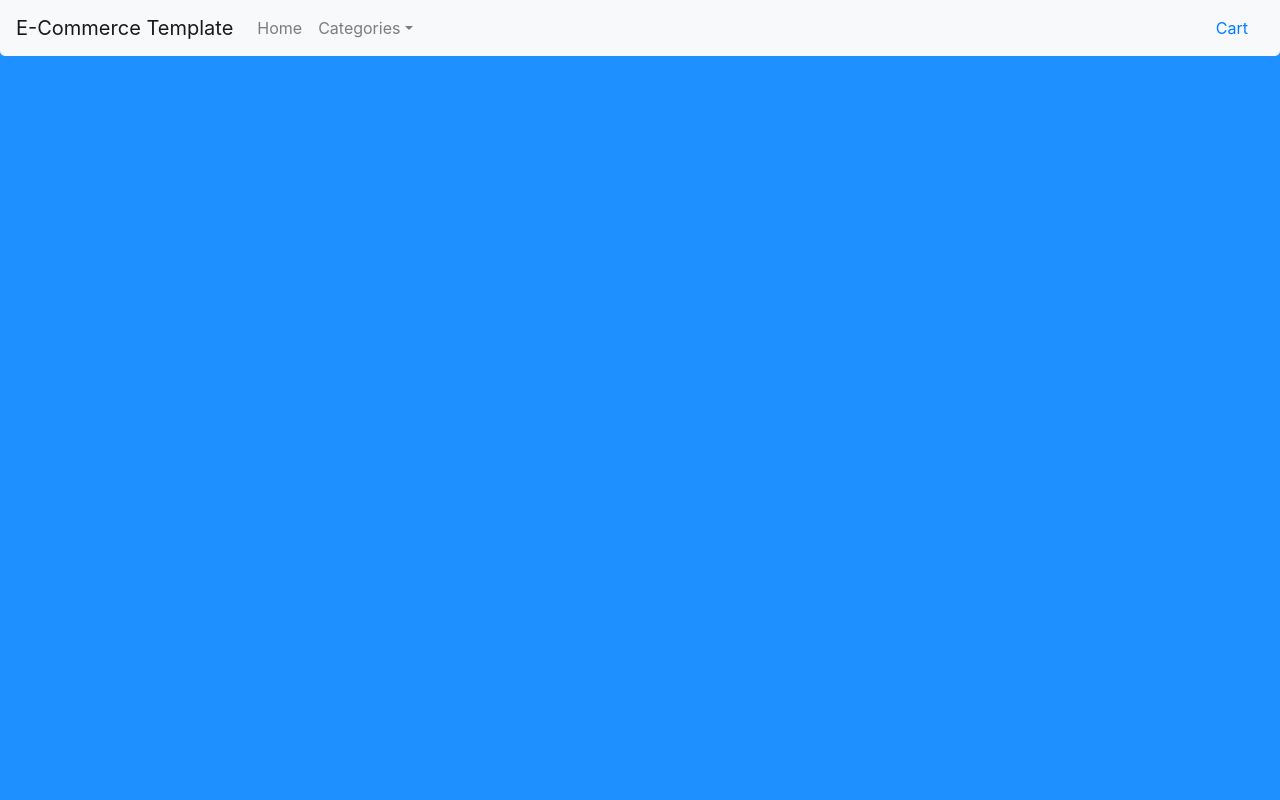
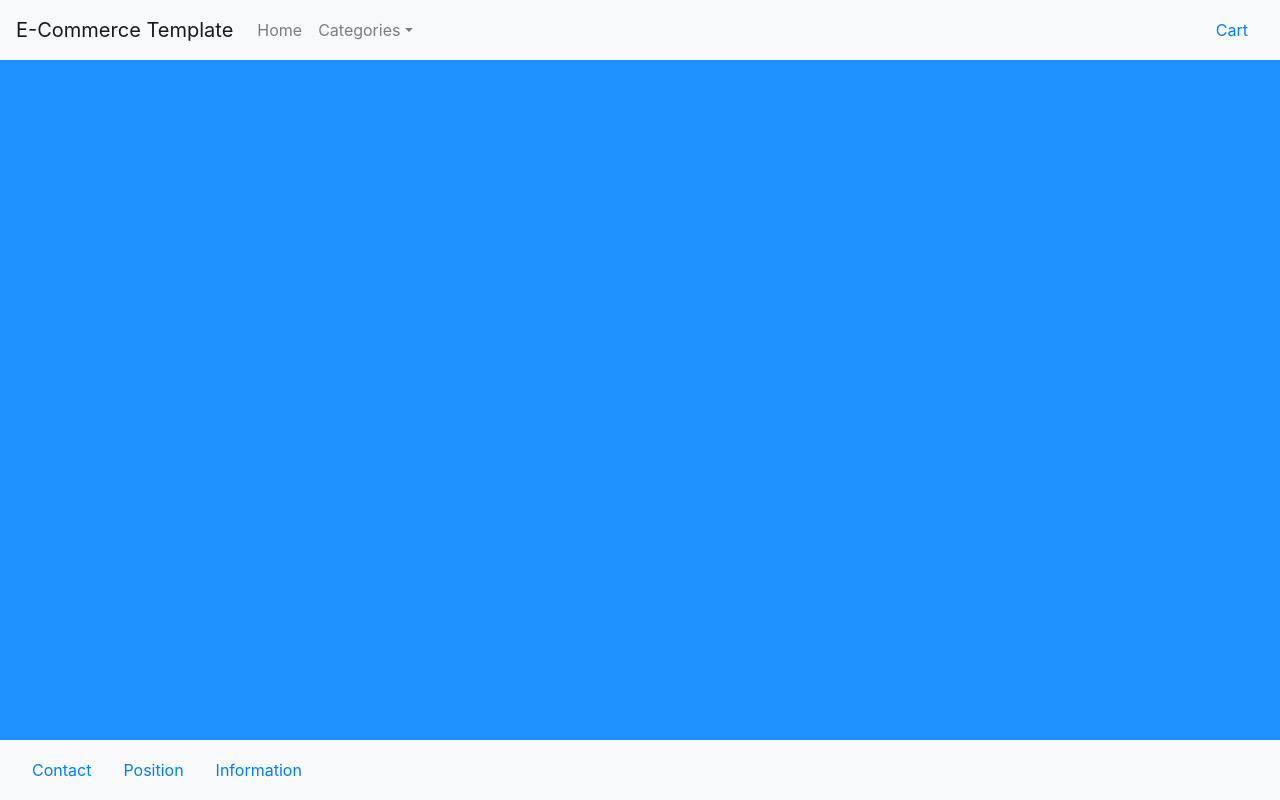
Before and after one commit to Ironinstrumentals/e-commerce, a React (Create React App) app: page / in a window 1280 px wide. Built offline with nearby package versions, Linux system fonts and the light colour scheme; no server answers.

Commit message:
#0010 - Footer

```diff
--- a/public/index.html
+++ b/public/index.html
@@ -59,5 +59,15 @@
       To begin the development, run `npm start` or `yarn start`.
       To create a production bundle, use `npm run build` or `yarn build`.
     -->
+    <div id="footer">
+      <nav class="navbar navbar-expand-lg navbar-light bg-light sticky-bottom">
+        <div class="navbar-collapse collapse" id="basic-navbar-footer">
+          <a  href="#" class="nav-link" role="button">Contact</a>
+          <a  href="#" class="nav-link" role="button">Position</a>
+          <a  href="#" class="nav-link" role="button">Information</a>
+        </div>
+      </nav>
+    </div>
+
   </body>
 </html>
--- a/src/components/Cart.js
+++ b/src/components/Cart.js
@@ -49,7 +49,7 @@ export class Cart extends Component {
     renderCart() {
         return store.getState().Cart.map(product => {
         return(
-            <ListGroup.Item className='CartItem' key={product.id}><img alt={product.title + ' Image'} className="CartIMG" src={product.img} /><div className="CartDiv">{product.title}</div><div><select className='CartSelect'><option value='1'>1</option><option value='2'>2</option><option value='3'>3</option><option value='4'>4</option><option value='5'>5</option><option value='6'>6</option><option value='7'>7</option><option value='8'>8</option><option value='9'>9</option><option value='10'>10</option></select><Button variant="primary" id={product.title} onClick={() => this.removeFromCart(product.title)}>Delete</Button></div></ListGroup.Item>
+            <ListGroup.Item className='CartItem' key={product.id}><img alt={product.title + ' Image'} className="CartIMG" src={product.img} /><div className="CartDiv">{product.title} </div><div className='CartPrice'>${product.price}</div><div>  <select className='CartSelect'><option value='1'>1</option><option value='2'>2</option><option value='3'>3</option><option value='4'>4</option><option value='5'>5</option><option value='6'>6</option><option value='7'>7</option><option value='8'>8</option><option value='9'>9</option><option value='10'>10</option></select><Button variant="primary" id={product.title} onClick={() => this.removeFromCart(product.title)}>Delete</Button></div></ListGroup.Item>
         )})
     }
     render() {
--- a/src/index.css
+++ b/src/index.css
@@ -95,8 +95,7 @@ Body {
 }
 .navbar {
     width: 100%;
-    border-bottom-left-radius: 5px;
-    border-bottom-right-radius: 5px;
+    height: 60px;
 }
 .card {
     margin-bottom: 25px;
@@ -234,5 +233,16 @@ Body {
 
 .CartSelect {
     margin-right: 10px;
+}
 
+.CartPrice {
+    margin-right: 15px;
 }
+
+#footer {
+    width: 100%;
+    position: sticky;
+    display: flex;
+    height: 100%;
+    align-items: flex-end;
+}
```
Also changed, not shown: src/components/App.js (+10 -0 lines).
